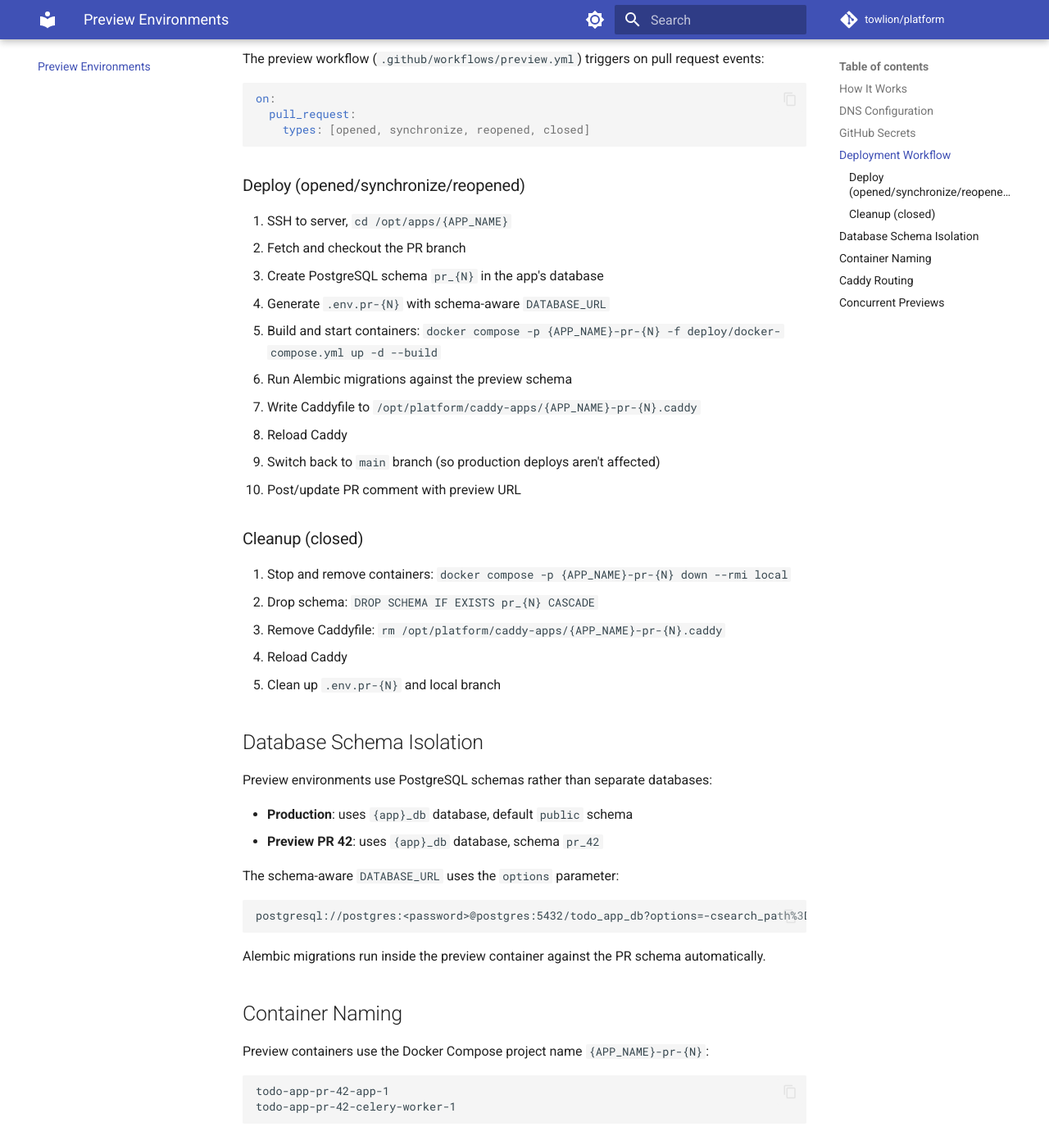
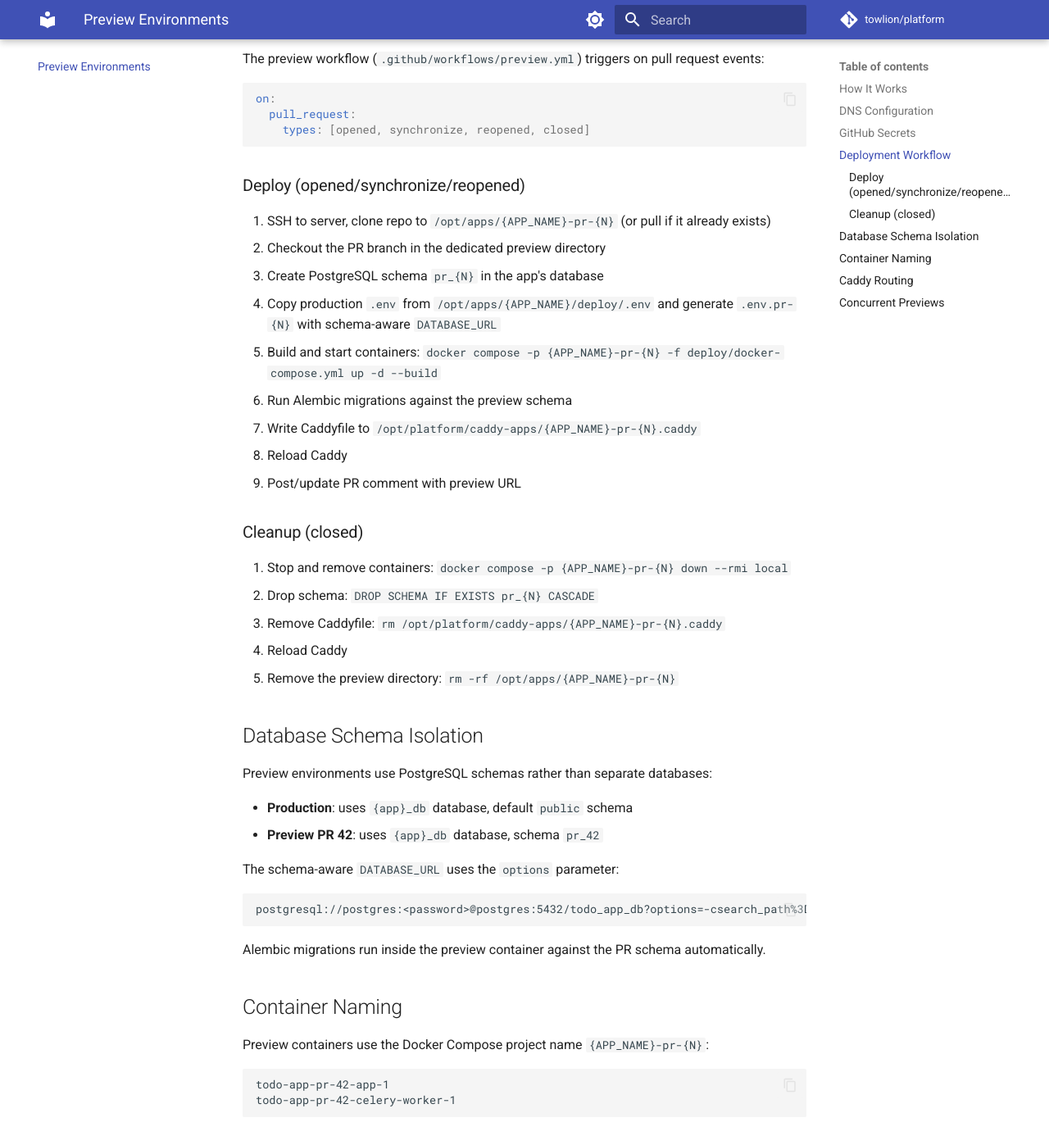
Before and after one commit to towlion/platform, an MkDocs documentation site: the page built from docs/preview-environments.md, in a window 1280 px wide and 1400 px high, scrolled down 1387 px. Shown: the top 1397 px of the window at 82% size. Built offline with MkDocs 1.6.1 and Material for MkDocs 9.7.7, drawn with Linux system fonts in a browser that asks for light colours; comment, search, counter and statistics services are not loaded.

Commit message:
docs: update preview environments for isolated directories
Co-Authored-By: Claude Opus 4.6 (1M context) <noreply@anthropic.com>

```diff
--- a/docs/preview-environments.md
+++ b/docs/preview-environments.md
@@ -62,16 +62,15 @@ on:
 
 ### Deploy (opened/synchronize/reopened)
 
-1. SSH to server, `cd /opt/apps/{APP_NAME}`
-2. Fetch and checkout the PR branch
+1. SSH to server, clone repo to `/opt/apps/{APP_NAME}-pr-{N}` (or pull if it already exists)
+2. Checkout the PR branch in the dedicated preview directory
 3. Create PostgreSQL schema `pr_{N}` in the app's database
-4. Generate `.env.pr-{N}` with schema-aware `DATABASE_URL`
+4. Copy production `.env` from `/opt/apps/{APP_NAME}/deploy/.env` and generate `.env.pr-{N}` with schema-aware `DATABASE_URL`
 5. Build and start containers: `docker compose -p {APP_NAME}-pr-{N} -f deploy/docker-compose.yml up -d --build`
 6. Run Alembic migrations against the preview schema
 7. Write Caddyfile to `/opt/platform/caddy-apps/{APP_NAME}-pr-{N}.caddy`
 8. Reload Caddy
-9. Switch back to `main` branch (so production deploys aren't affected)
-10. Post/update PR comment with preview URL
+9. Post/update PR comment with preview URL
 
 ### Cleanup (closed)
 
@@ -79,7 +78,7 @@ on:
 2. Drop schema: `DROP SCHEMA IF EXISTS pr_{N} CASCADE`
 3. Remove Caddyfile: `rm /opt/platform/caddy-apps/{APP_NAME}-pr-{N}.caddy`
 4. Reload Caddy
-5. Clean up `.env.pr-{N}` and local branch
+5. Remove the preview directory: `rm -rf /opt/apps/{APP_NAME}-pr-{N}`
 
 ## Database Schema Isolation
 
```
